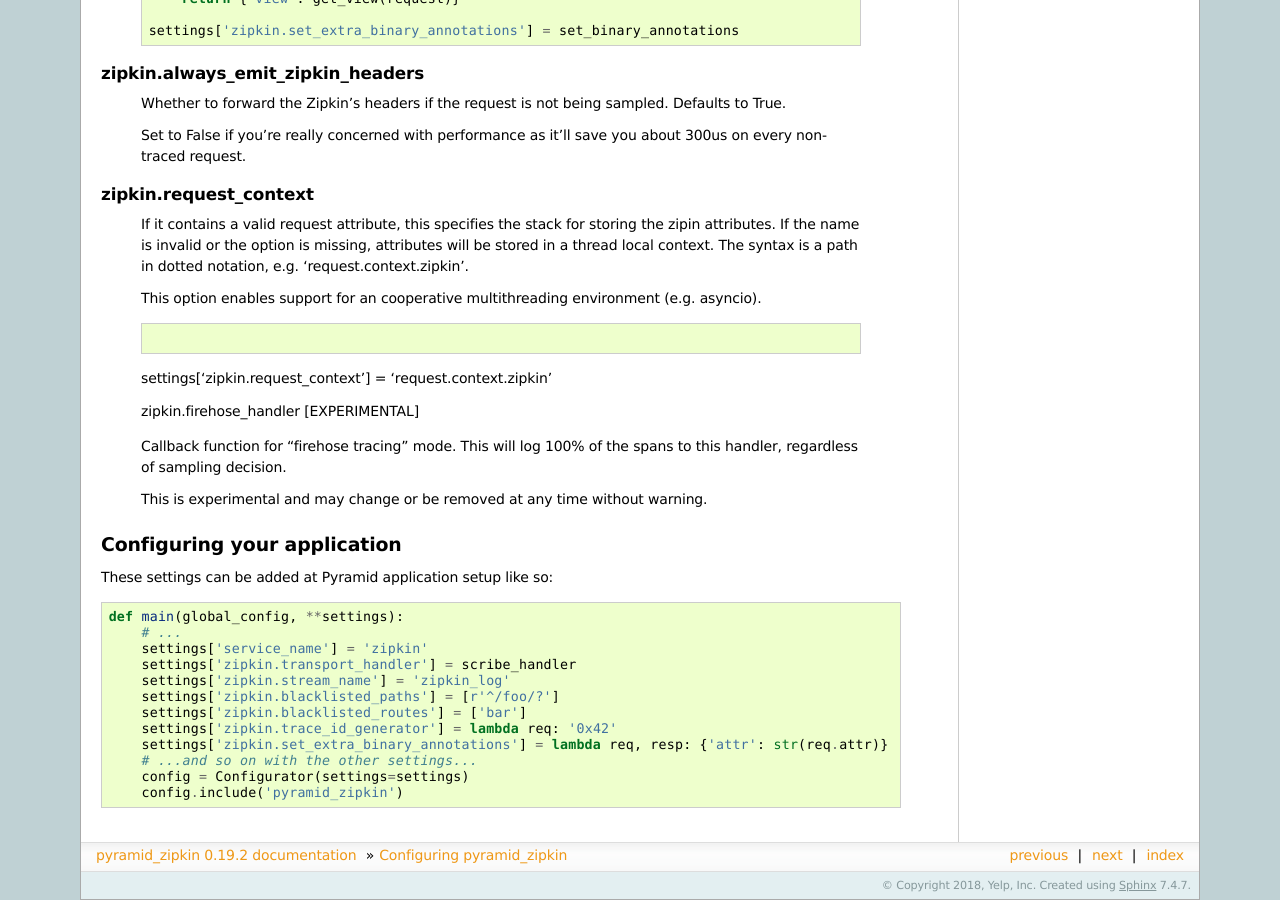
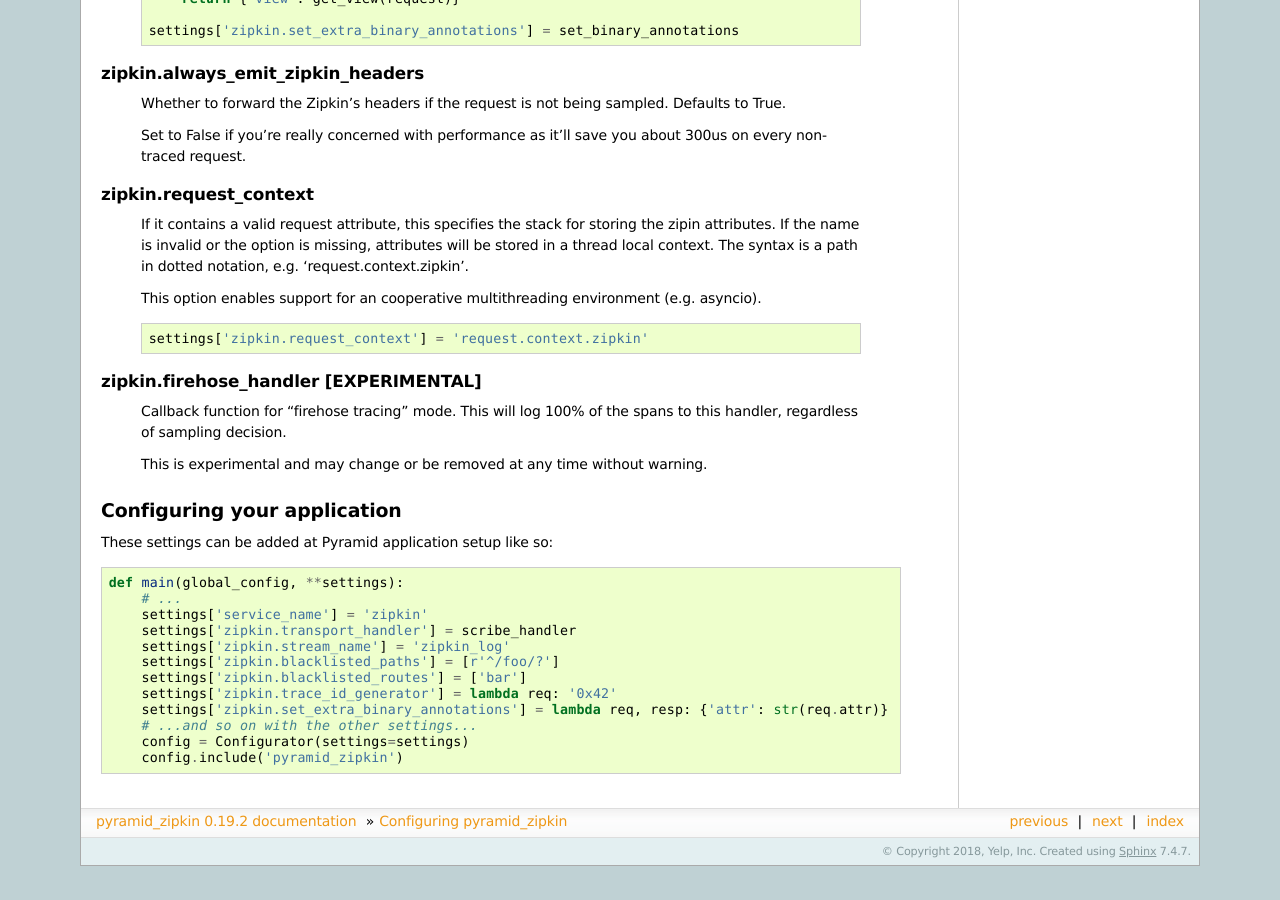
Before and after one commit to Yelp/pyramid_zipkin, a Sphinx documentation site: the page built from docs/source/configuring_zipkin.rst, in a window 1280 px wide and 900 px high, scrolled down 2145 px. Built offline with Sphinx 7.4.7, drawn with Linux system fonts in a browser that asks for light colours; after the commit the page ends 3011 px from its top, so only the background shows below that; some of the changed lines change nothing that is shown; some of the changed text lies outside the part shown.

Commit message:
minor documentation fix (#88)

```diff
--- a/docs/source/configuring_zipkin.rst
+++ b/docs/source/configuring_zipkin.rst
@@ -178,13 +178,11 @@
 
     .. code-block:: python
 
-    settings['zipkin.request_context'] = 'request.context.zipkin'
+        settings['zipkin.request_context'] = 'request.context.zipkin'
 
 
-    zipkin.firehose_handler [EXPERIMENTAL]
+zipkin.firehose_handler [EXPERIMENTAL]
 ~~~~~~~~~~~~~~~~~~~~~~~~~~~~~~~~~~~~~~
-    `Requires py_zipkin >= 0.11.0`
-
     Callback function for "firehose tracing" mode. This will log 100% of the
     spans to this handler, regardless of sampling decision.
 
```
